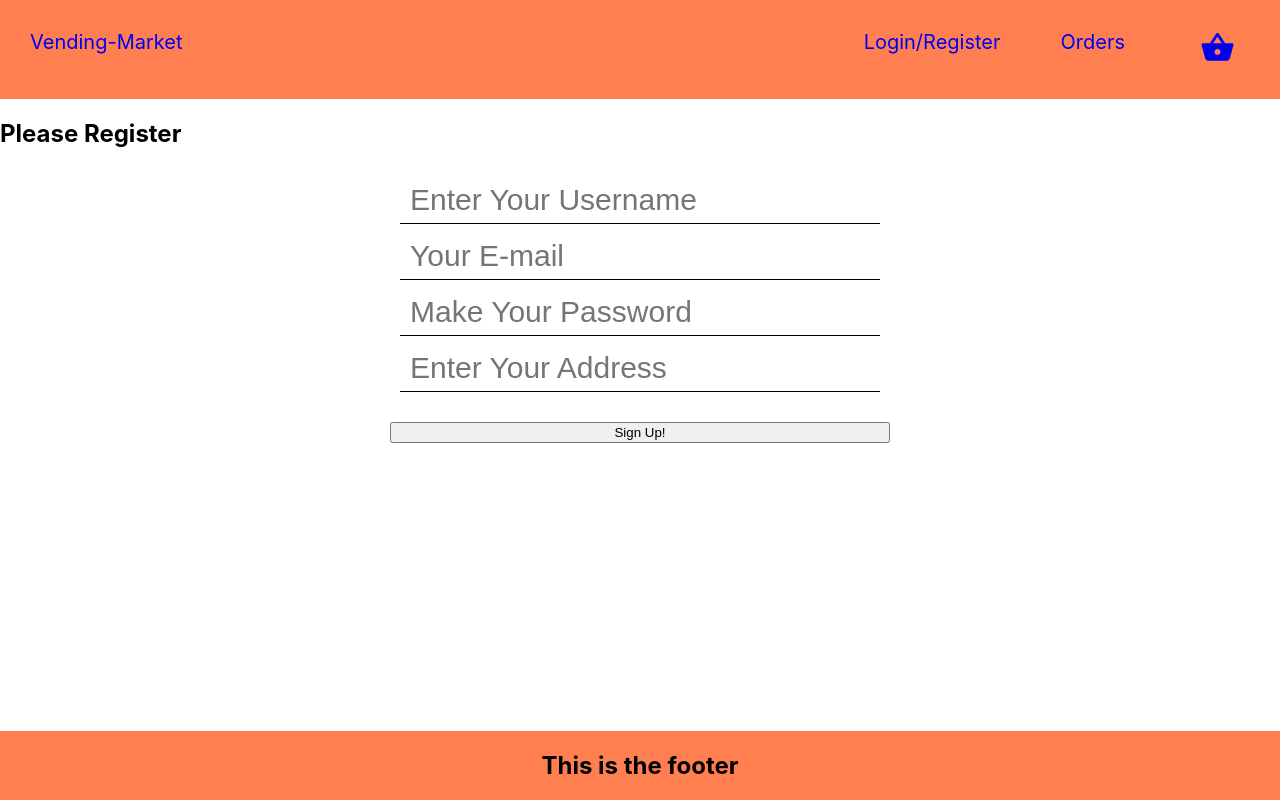
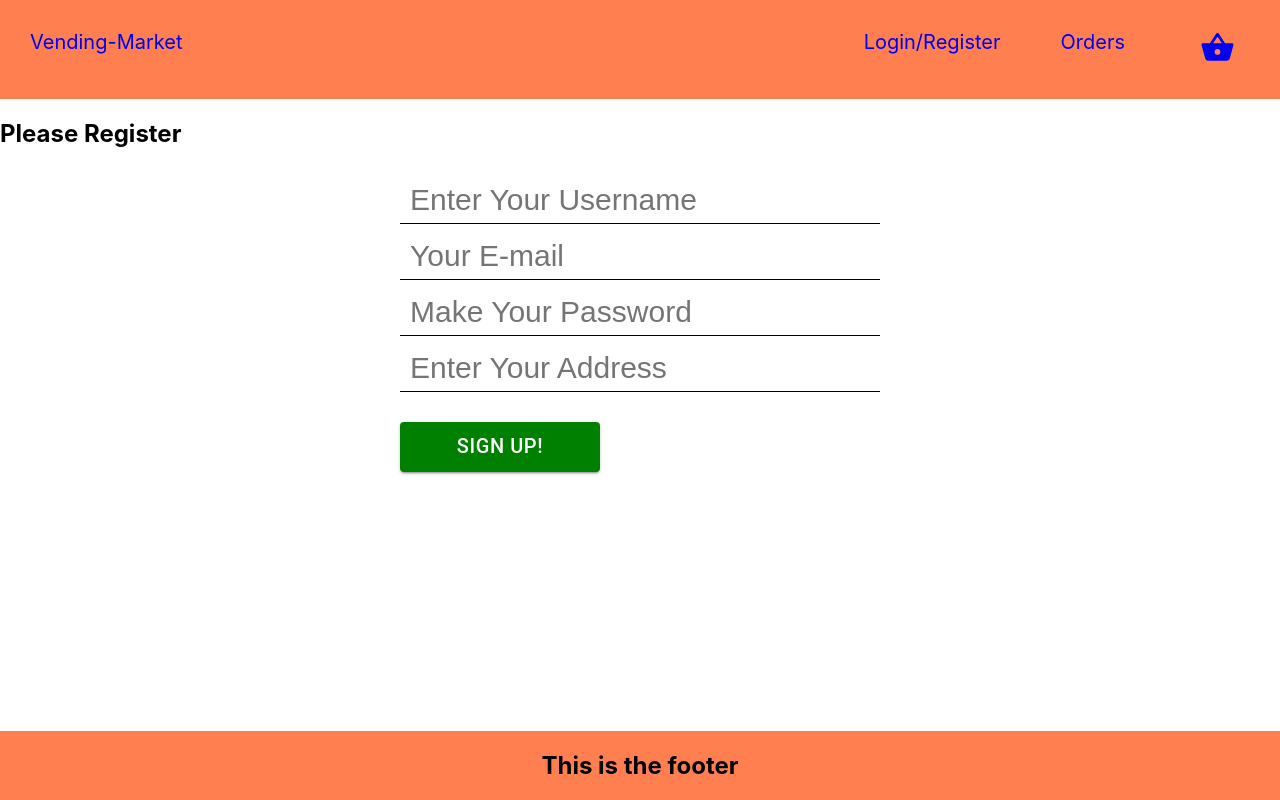
Before and after one commit to Subsono1/Selling-Market, a React (Create React App) app in the folder client/: page /register in a window 1280 px wide. Built offline with nearby package versions, Linux system fonts and the light colour scheme; what react-animations would draw is missing.

Commit message:
register and login functionality done. css updated for register

```diff
--- a/client/src/screens/Login.jsx
+++ b/client/src/screens/Login.jsx
@@ -32,7 +32,7 @@ function Login(props) {
 
         <input type='text' name='username' value={username} placeholder='Please Enter User Name' onChange={handleChange}/>
 
-        <input type='text' name='password' value={password} placeholder='Please Enter Your Password' onChange={handleChange}/>
+        <input type='password' name='password' value={password} placeholder='Please Enter Your Password' onChange={handleChange}/>
 
         <button>Submit</button>
         <br />
--- a/client/src/screens/Register.css
+++ b/client/src/screens/Register.css
@@ -28,3 +28,11 @@
 ::placeholder {
   font-size: 30px;
 }
+
+ .form-button  {
+  width: 200px !important;
+  margin-left: 10px !important;
+  height: 50px !important;
+  background: green !important;
+  font-size: 20px !important;
+}
--- a/client/src/screens/Register.jsx
+++ b/client/src/screens/Register.jsx
@@ -1,4 +1,5 @@
 import React, { useState } from "react";
+import Button from '@material-ui/core/Button';
 import styled, { keyframes } from "styled-components";
 import { fadeInLeft } from "react-animations";
 import './Register.css'
@@ -53,7 +54,7 @@ function Register(props) {
             onChange={handleChange}
           />
           <input className='register-form_input'
-            type="text"
+            type="password"
             name="password"
             value={password}
             placeholder="Make Your Password"
@@ -67,7 +68,7 @@ function Register(props) {
             onChange={handleChange}
           />
           <br/>
-          <button>Sign Up!</button>
+          <Button className="form-button" variant="contained" color="primary">Sign Up!</Button>
         </form>
       </FadeDiv>
     </>
```
